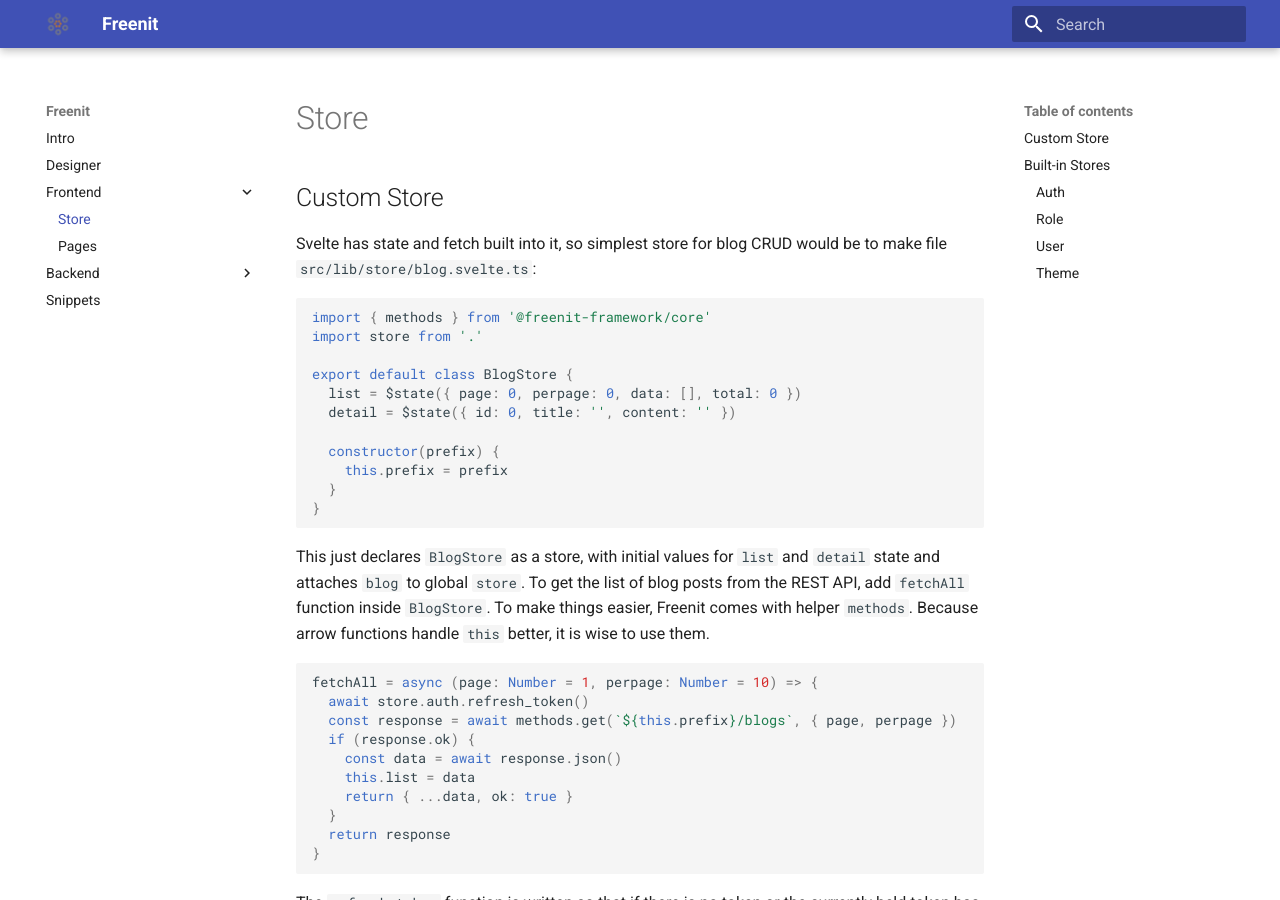
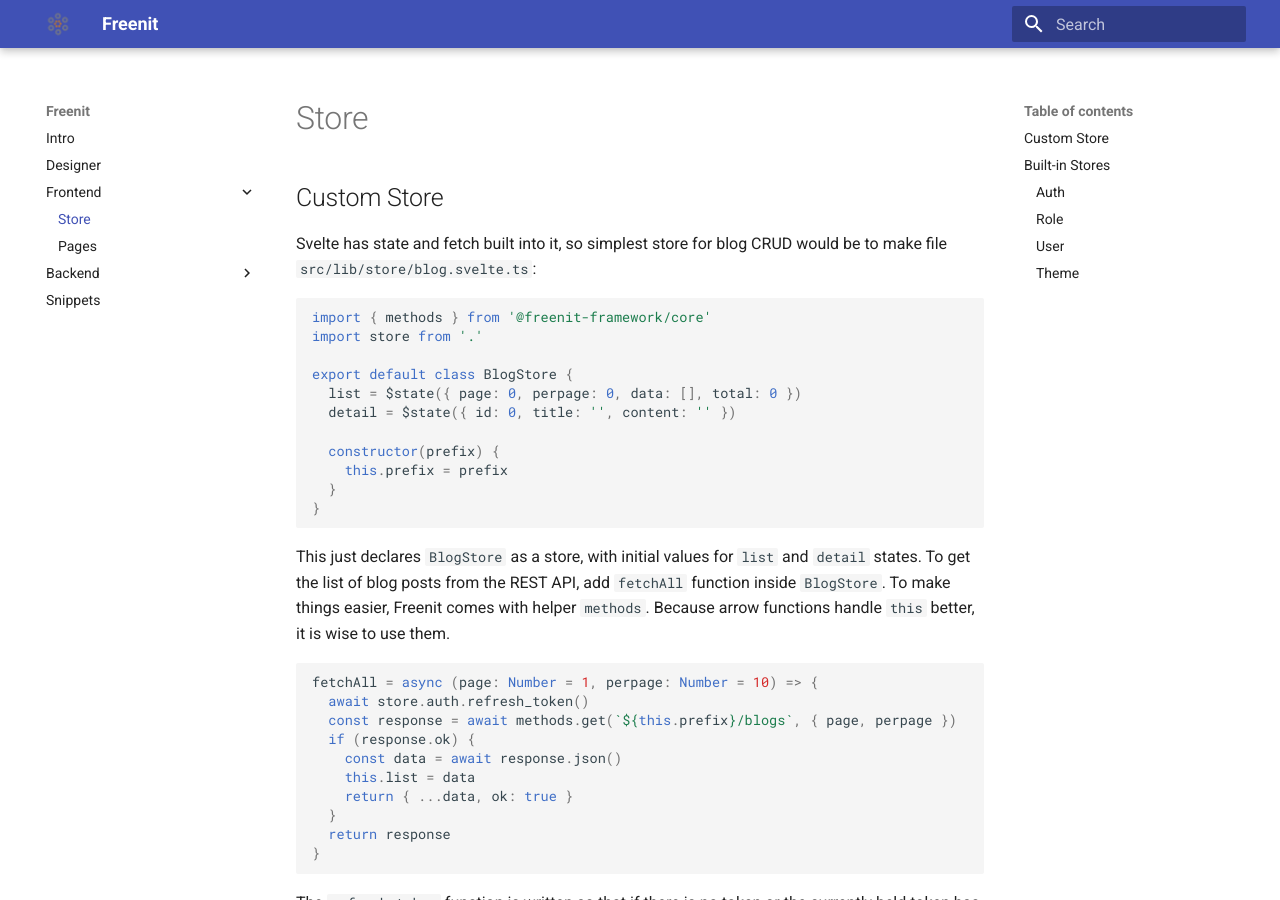
Before and after one commit to freenit-framework/doc, an MkDocs documentation site: the page built from docs/frontend/01store.md, in a window 1280 px wide and 900 px high. Built offline with MkDocs 1.6.1 and Material for MkDocs 9.7.7, drawn with Linux system fonts in a browser that asks for light colours.

Commit message:
Improve store docs

````diff
--- a/docs/frontend/01store.md
+++ b/docs/frontend/01store.md
@@ -19,11 +19,10 @@ export default class BlogStore {
 ```
 
 This just declares `BlogStore` as a store, with initial values for
-`list` and `detail` state and attaches `blog` to global `store`.
-To get the list of blog posts from the REST API, add `fetchAll`
-function inside `BlogStore`. To make things easier, Freenit comes
-with helper `methods`. Because arrow functions handle `this` better,
-it is wise to use them.
+`list` and `detail` states. To get the list of blog posts from the
+REST API, add `fetchAll` function inside `BlogStore`. To make things
+easier, Freenit comes with helper `methods`. Because arrow functions
+handle `this` better, it is wise to use them.
 
 ```ts
 fetchAll = async (page: Number = 1, perpage: Number = 10) => {
@@ -36,8 +35,8 @@ fetchAll = async (page: Number = 1, perpage: Number = 10) => {
   }
   return response
 }
+```
 
-```
 The `refresh_token` function is written so that if there is no token or the currently
 held token has expired it will call REST API to refresh it, otherwise it will do nothing.
 After fetching list of blogs, `fetchAll` will set the store and return the data to the
@@ -62,6 +61,7 @@ create = async (fields: Record<string, any>) => {
 
 It is similar with the blog detail and it's API calls. Here are the methods
 blog detail.
+
 ```ts
 fetch = async (id: Number) => {
   await store.auth.refresh_token()
@@ -116,8 +116,7 @@ export default store
 ```
 
 You can use `store.blog.detail` and `store.blog.list` in `.svelte` files like any other
-store. So now in your `.svelte` component you would refer to it through
-global store.
+store. So now in your `.svelte` component you would refer to it through global store.
 
 ```ts
 import store from '$lib/store'
````
